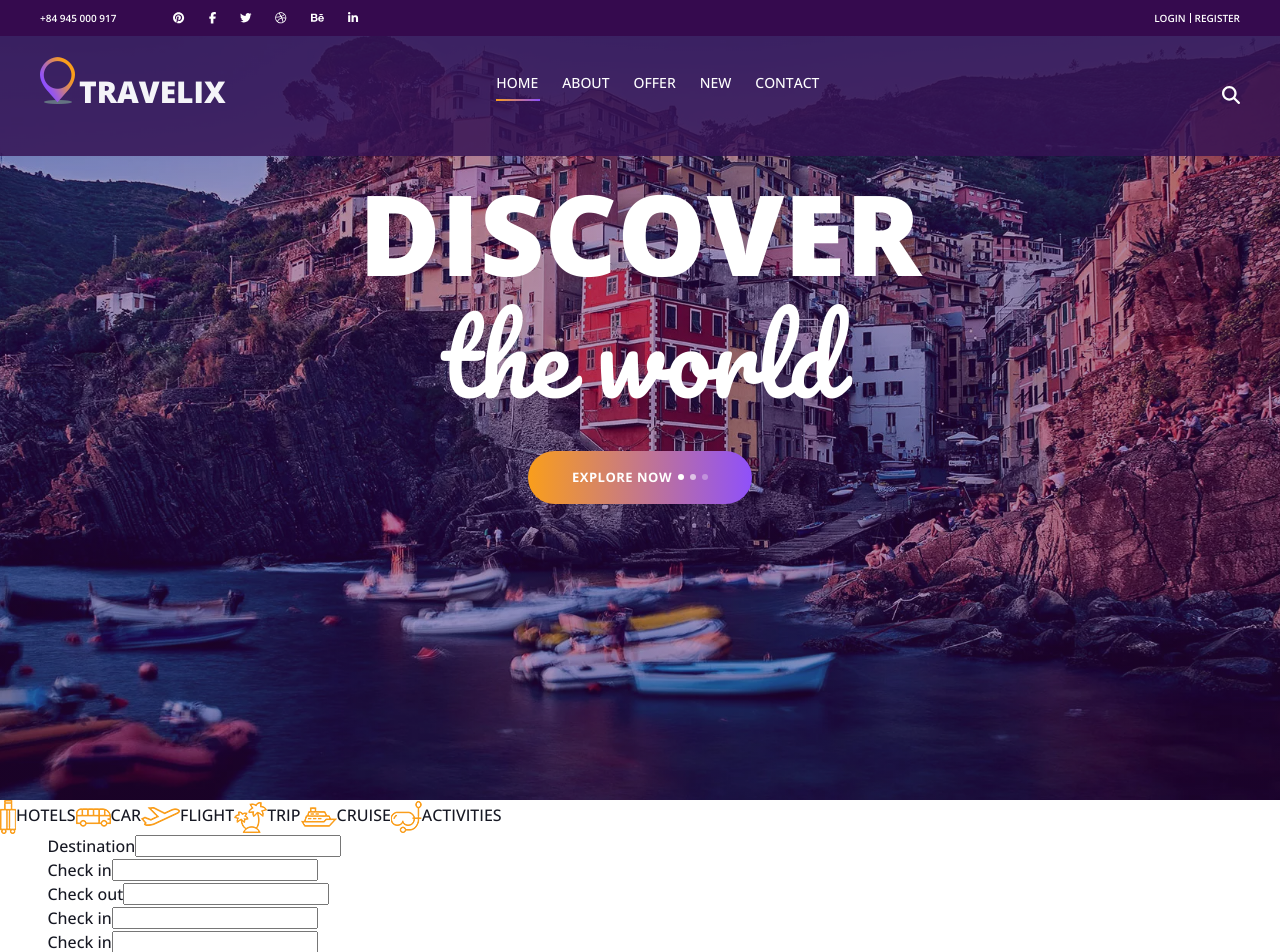
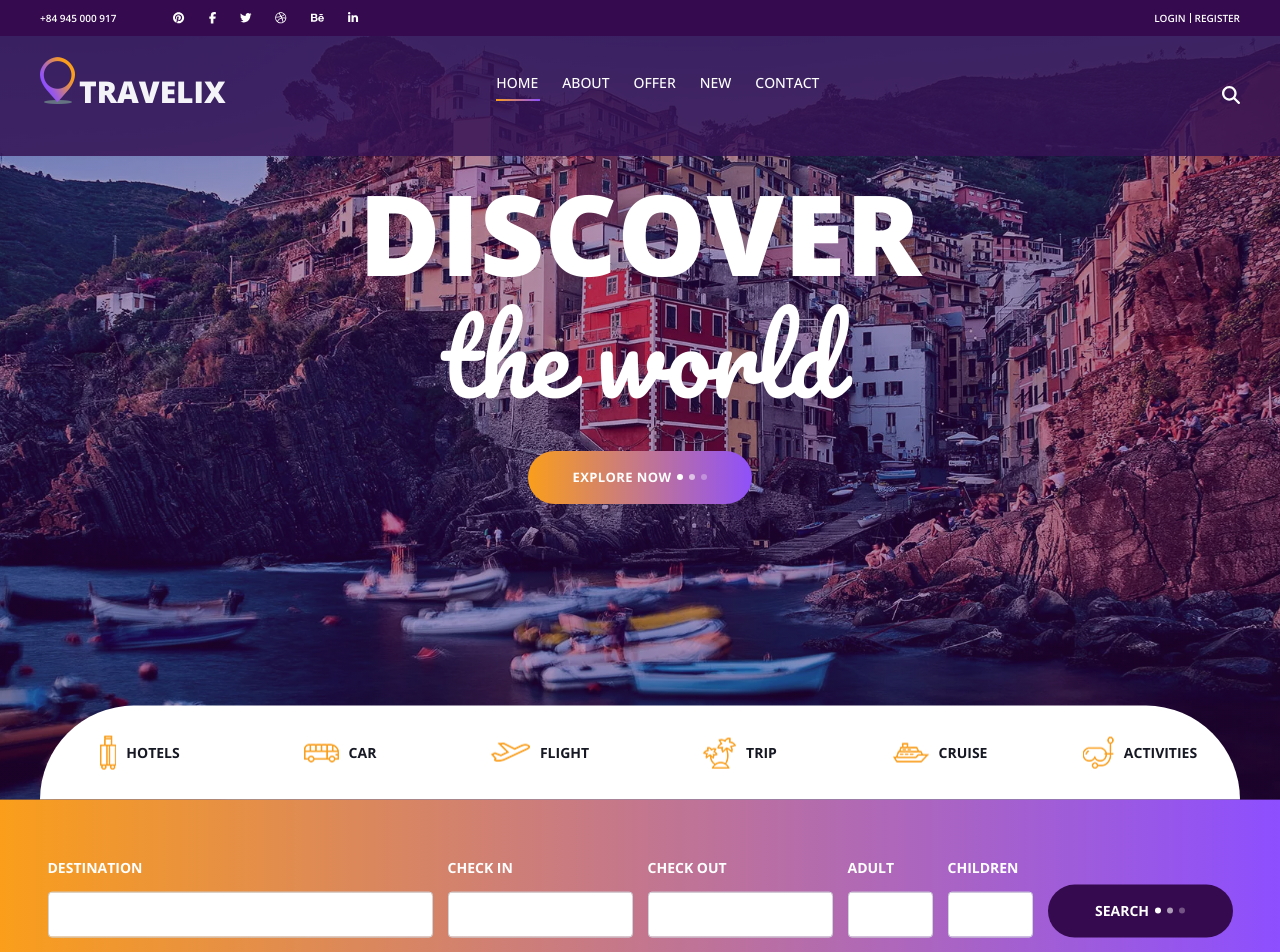
Before and after one commit to Pha1Huynh/travel_app_fe_react, a React (Create React App) app: page / in a window 1280 px wide. Shown: the top 952 px of the page. Built offline with nearby package versions, Linux system fonts and the light colour scheme.

Commit message:
complete search form

```diff
--- a/src/components/SearchTour/SearchTour.scss
+++ b/src/components/SearchTour/SearchTour.scss
@@ -0,0 +1,92 @@
+.search-container {
+    transform: translateY(-33%);
+
+    .search-options {
+        display              : grid;
+        grid-template-columns: 1fr 1fr 1fr 1fr 1fr 1fr;
+        background-color     : #fff;
+        height               : 9.4rem;
+
+        border-top-right-radius: 9.6rem;
+        border-top-left-radius : 9.6rem;
+        overflow               : hidden;
+
+
+
+        .option-element {
+
+            height         : 100%;
+            display        : flex;
+            justify-content: center;
+            align-items    : center;
+
+            transition : .3s;
+            font-size  : 1.4rem;
+            font-weight: 700;
+            line-height: 9.4rem;
+
+
+            img {
+                margin-right: 1rem;
+            }
+
+            &:hover,
+            &.active {
+                background-color: #fa9e1b;
+                color           : #fff;
+
+                img {
+                    filter: brightness(200%) grayscale(100%);
+                }
+            }
+        }
+
+
+    }
+
+    .search-form {
+        background: var(--bg-linear-color);
+        height    : 19.2rem;
+
+        .max-wide-1200 {
+            height         : 100%;
+            display        : flex;
+            justify-content: center;
+            align-items    : center;
+
+            form {
+                width: 100%;
+            }
+
+            .form-group {
+                &:last-child {
+                    display        : flex;
+                    justify-content: center;
+                    align-items    : flex-end;
+
+                    button {
+                        width: 100%;
+                    }
+                }
+
+                label {
+                    color         : #fff;
+                    margin-bottom : 1.4rem;
+                    text-transform: uppercase;
+                    font-size     : 1.4rem;
+                    font-weight   : 700;
+                }
+            }
+
+            .form-element {
+                height   : 4.6rem;
+                font-size: 1.5rem;
+                padding  : 0 1.4rem;
+                color    : var(--pink-color);
+
+            }
+
+
+        }
+    }
+}
--- a/src/components/SearchTour/SearchTour.tsx
+++ b/src/components/SearchTour/SearchTour.tsx
@@ -5,10 +5,12 @@ import flightImg from '../../images/icons/fly.webp';
 import tripImg from '../../images/icons/trip.webp';
 import cruiseImg from '../../images/icons/cruises.webp';
 import activitiesImg from '../../images/icons/activities.webp';
+import Button from '../Button/Button';
 function SearchTour() {
   return (
     <>
       <div className="search-container">
+        <div className="max-wide-1200">
           <div className="search-options">
             <span className="option-element">
               <img alt="" src={hotelImg} />
@@ -35,31 +37,35 @@ function SearchTour() {
               ACTIVITIES
             </span>
           </div>
+        </div>
+
         <div className="search-form">
-          <div className="max-wide-1200 row">
-            <div className="form-element">
+          <div className="max-wide-1200">
+            <form className="row">
+              <div className="form-group col-4">
                 <label>Destination</label>
-              <input className="search-input" />
+                <input className="form-element form-control " />
               </div>
-            <div className="form-element">
+              <div className="form-group col-2">
                 <label>Check in</label>
-              <input className="search-input" />
+                <input className="form-element form-control" />
               </div>
-            <div className="form-element">
+              <div className="form-group col-2">
                 <label>Check out</label>
-              <input className="search-input" />
+                <input className="form-element form-control" />
               </div>
-            <div className="form-element">
-              <label>Check in</label>
-              <input className="search-input" />
+              <div className="form-group col-1">
+                <label>Adult</label>
+                <input className="form-element form-control" />
               </div>
-            <div className="form-element">
-              <label>Check in</label>
-              <input className="search-input" />
+              <div className="form-group col-1">
+                <label>Children</label>
+                <input className="form-element form-control" />
               </div>
-            <div className="form-element">
-              <button className="button_primary button-size-m">Search</button>
+              <div className="form-group col-2">
+                <Button text="Search" type="primary" size="m" />
               </div>
+            </form>
           </div>
         </div>
       </div>
--- a/src/hoc/GlobalStyles/GlobalStyles.scss
+++ b/src/hoc/GlobalStyles/GlobalStyles.scss
@@ -10,8 +10,12 @@
     --white               : #fff;
     --yellow-color        : #fa9e1b;
     --text-color          : #161823;
+    --pink-color          : #929191;
+    --pink-strong-color   : #a5a5a5;
+    --title-color         : #2d2c2c;
     --font-opensan        : 'Open Sans', sans-serif;
-    --linear-color        : linear-gradient(to right, #fa9e1b 0%, #8d4fff 51%, #fa9e1b 100%);
+    --button-linear-color : linear-gradient(to right, #fa9e1b 0%, #8d4fff 51%, #fa9e1b 100%);
+    --bg-linear-color     : linear-gradient(to right, #fa9e1b, #8d4fff);
     --header-menu-color   : rgba(54, 19, 84, .85);
     --top-header-height   : 3.6rem;
     --bottom-header-height: 15.6rem;
@@ -48,6 +52,13 @@ body {
     transition      : .4s;
     border-radius   : 50px;
     border          : none;
+    text-align      : center;
+    text-transform  : uppercase;
+    display         : flex;
+    justify-content : center;
+    align-items     : center;
+    font-size       : 1.4rem;
+    font-weight     : 700;
 
     &:hover {
         opacity: .8;
@@ -56,7 +67,7 @@ body {
 
 .button_linear {
     line-height     : 5.3rem;
-    background-image: var(--linear-color);
+    background-image: var(--button-linear-color);
     margin          : 10px;
 
     height         : 5.3rem;
@@ -73,7 +84,7 @@ body {
     text-transform : uppercase;
     font-size      : 1.3rem;
     font-weight    : 700;
-    letter-spacing : .05rem;
+    letter-spacing : .04rem;
     border         : none;
     display        : flex;
     justify-content: center;
```
Lines whose indentation alone changed are shown as unchanged.
